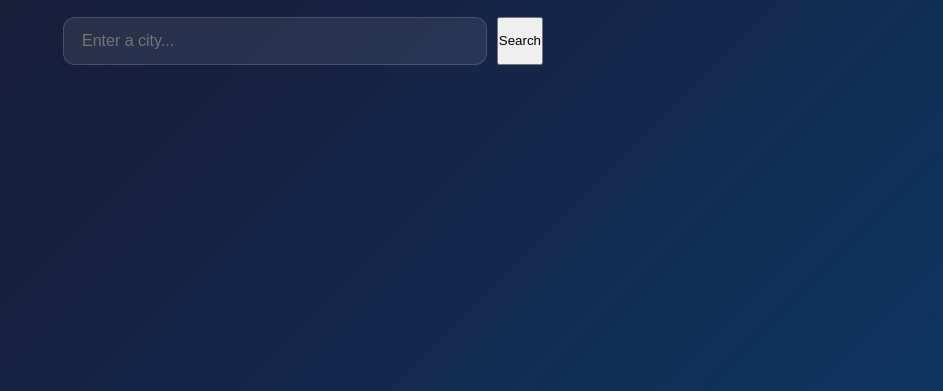
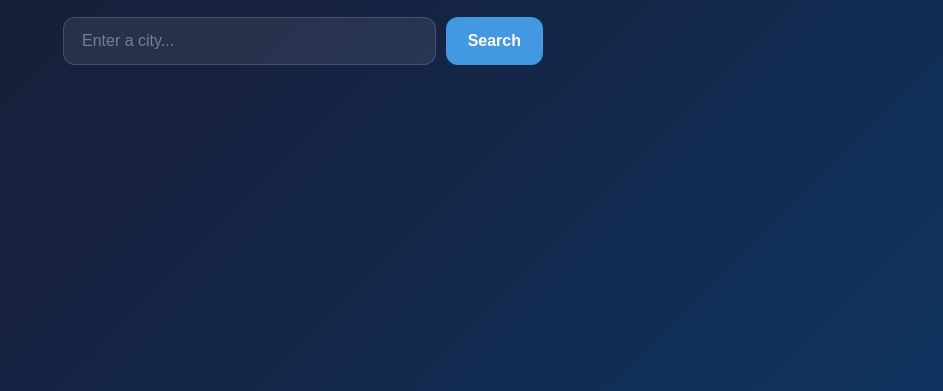
Before and after one commit to kairy11/weather-wise-ai, a plain HTML site: page index.html in a window 1280 px wide. Shown: the part 409-800 px from the top of the page, without its empty margins (337-1280 px from the left). Drawn offline with Linux system fonts and the light colour scheme.

Commit message:
css update

```diff
--- a/stylesheet.css
+++ b/stylesheet.css
@@ -54,6 +54,26 @@ h1 {
     font-size: 1rem;
     outline: none;
     transition: border 0.2s;
+}
+
+.search-bar input::placeholder {
+    color: #718096;
+}
+
+.search-bar input:focus {
+    border-color: rgba(255,255,255,0.4);
+}
+
+.search-bar button {
+    padding: 14px 22px;
+    border-radius: 12px;
+    border: none;
+    background: #4299e1;
+    color: #fff;
+    font-size: 1rem;
+    font-weight: 600;
+    cursor: pointer;
+    transition: background 0.2s;
 }
 
 .search-bar button:hover {
```
